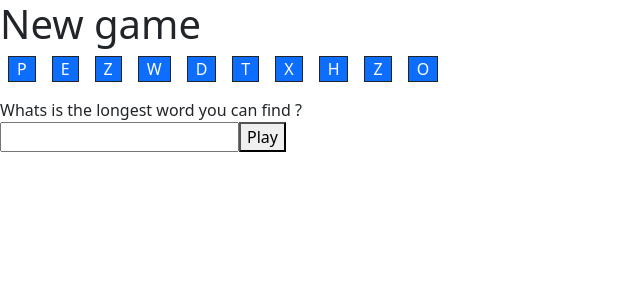
After one commit to NatBond62/rails-longest-word-game, a Rails app: page /new in a window 1280 px wide. The commit adds this page. Shown: the top 300 px of the page, without its empty margins (0-640 px from the left). Run offline with Rails 7, Linux system fonts and the light colour scheme; some libraries are stand-ins or nearby versions.

```diff
--- /dev/null
+++ b/app/controllers/games_controller.rb
@@ -0,0 +1,27 @@
+require 'open-uri'
+require 'json'
+
+class GamesController < ApplicationController
+  def new
+    @letters = Array.new(10) { ('a'..'z').to_a.sample }
+    session[:score] ||= 0
+  end
+
+  def score
+    @letters = params[:letters]
+    @word = params[:word]
+    @attempt_tf = @word.upcase.chars.all? { |char| @word.upcase.chars.count(char) <= @letters.upcase.chars.count(char) }
+    if @attempt_tf
+      url = "https://dictionary.lewagon.com/#{@word}"
+      attempt_value = JSON.parse(URI.parse(url).read)
+      if attempt_value["found"] == false
+        @message = "Sorry but #{@word} does not seem to be valid word..."
+      else
+        @message = "Congratualations! #{@word} is a valid word !"
+        session[:score] += @word.size * 5
+      end
+    else
+      @message = "Sorry but #{@word} can't be built out of #{@letters.upcase.chars.join(",")}"
+    end
+  end
+end
--- /dev/null
+++ b/app/helpers/games_helper.rb
@@ -0,0 +1,2 @@
+module GamesHelper
+end
--- /dev/null
+++ b/app/views/games/new.html.erb
@@ -0,0 +1,17 @@
+<h1>New game</h1>
+<div class="d-flex align-items-center mx-auto">
+  <% @letters.each do |letter| %>
+    <p class="bg-primary text-white px-2 mx-2 border border-dark"><%= letter.capitalize %></p>
+  <% end %>
+</div>
+<div class="d-flex align-items-center mx-auto">
+  <form action="score" method="post" data-turbo="false">
+      <label for="word">Whats is the longest word you can find ?</label>
+      <div class = "d-flex">
+        <input type="text" id="word" name="word" required>
+        <button type="submit">Play</button>
+      </div>
+    <%= hidden_field_tag :letters, @letters.join %>
+    <%= hidden_field_tag :authenticity_token, form_authenticity_token %>
+  </form>
+</div>
--- /dev/null
+++ b/app/views/games/score.html.erb
@@ -0,0 +1,4 @@
+<h1>Result</h1>
+<p><%= @message %></p>
+<%= link_to "Play again", new_path %>
+<p>Ton score : <%= session[:score] %></p>
--- a/app/views/layouts/application.html.erb
+++ b/app/views/layouts/application.html.erb
@@ -8,7 +8,8 @@
     <meta name="mobile-web-app-capable" content="yes">
     <%= csrf_meta_tags %>
     <%= csp_meta_tag %>
-
+    <link href="https://cdn.jsdelivr.net/npm/bootstrap@5.3.6/dist/css/bootstrap.min.css" rel="stylesheet"
+    integrity="sha384-4Q6Gf2aSP4eDXB8Miphtr37CMZZQ5oXLH2yaXMJ2w8e2ZtHTl7GptT4jmndRuHDT" crossorigin="anonymous">
     <%= yield :head %>
 
     <%# Enable PWA manifest for installable apps (make sure to enable in config/routes.rb too!) %>
--- a/config/routes.rb
+++ b/config/routes.rb
@@ -4,7 +4,8 @@ Rails.application.routes.draw do
   # Reveal health status on /up that returns 200 if the app boots with no exceptions, otherwise 500.
   # Can be used by load balancers and uptime monitors to verify that the app is live.
   get "up" => "rails/health#show", as: :rails_health_check
-
+  get "new", to: "games#new"
+  post "score", to: "games#score"
   # Render dynamic PWA files from app/views/pwa/* (remember to link manifest in application.html.erb)
   # get "manifest" => "rails/pwa#manifest", as: :pwa_manifest
   # get "service-worker" => "rails/pwa#service_worker", as: :pwa_service_worker
```
Also changed, not shown: test/controllers/games_controller_test.rb (added, +7 -0 lines).
